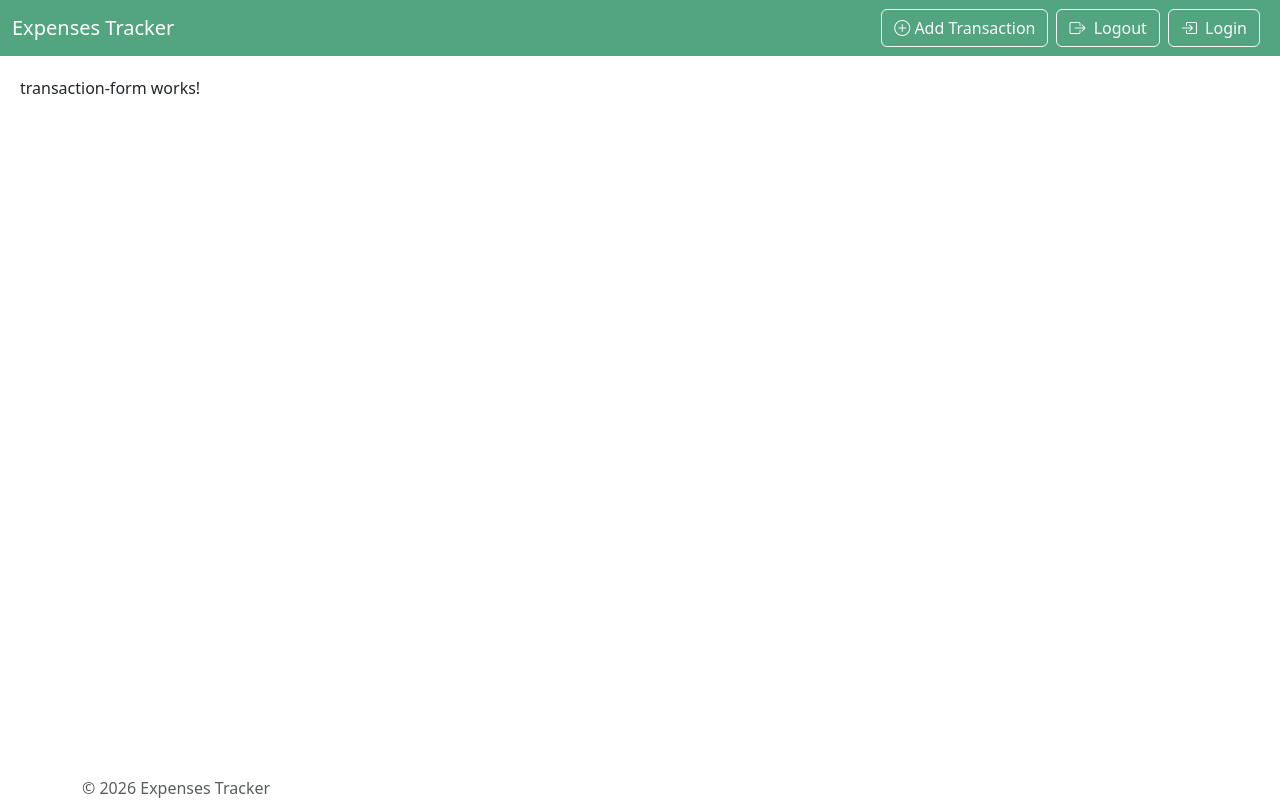
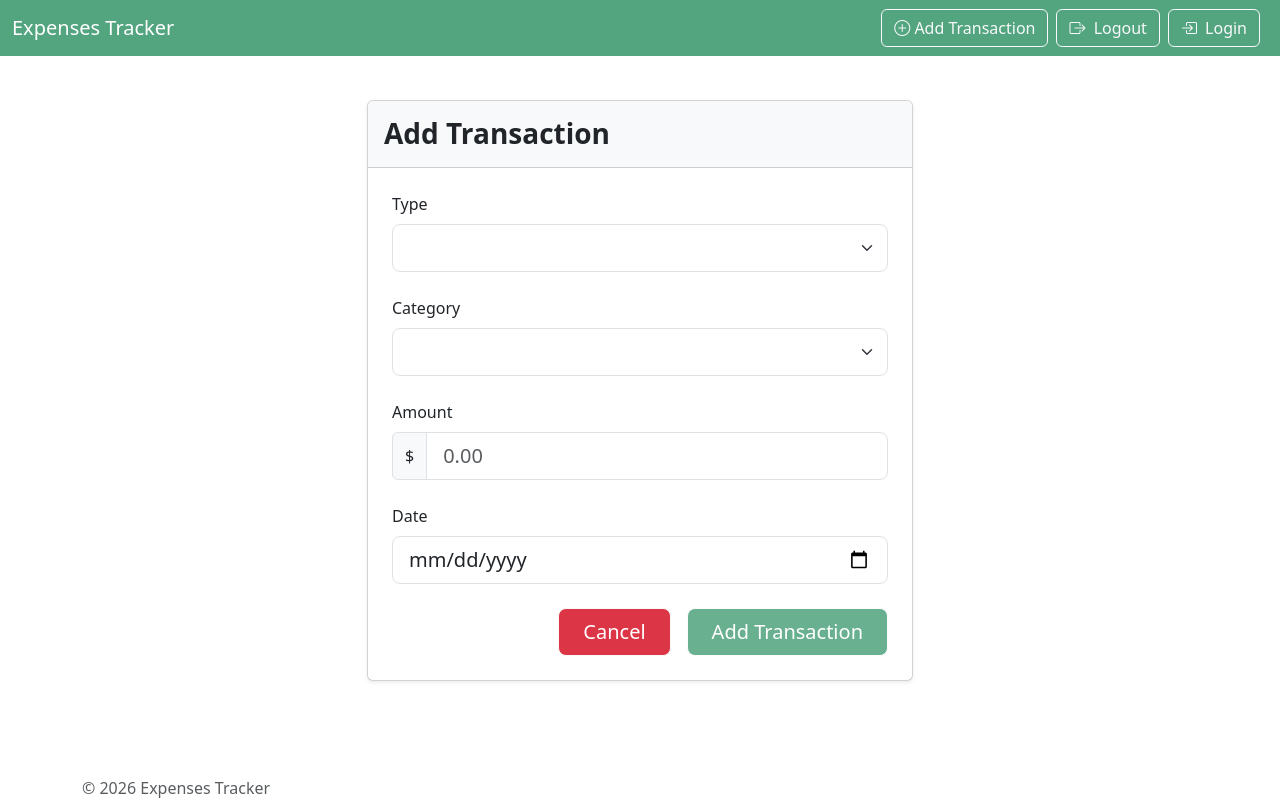
Before and after one commit to amineatm/Expenses, an Angular app in the folder Expenses.Client/: page /add in a window 1280 px wide. Built offline with nearby package versions, Linux system fonts and the light colour scheme.

Commit message:
creating form

```diff
--- a/Expenses.Client/src/app/components/transaction-form/transaction-form.html
+++ b/Expenses.Client/src/app/components/transaction-form/transaction-form.html
@@ -1 +1,59 @@
-<p>transaction-form works!</p>
+<div class="container py-4">
+    <div class="row justify-content-center">
+        <div class="col-md-8 col-lg-6">
+            <div class="card shadow-sm">
+                <div class="card-header bg-light py-3">
+                    <h3 class="card-title mb-0 fw-semibold">
+                        Add Transaction
+                    </h3>
+                </div>
+                <div class="card-body p-4">
+                    <form [formGroup]="transactionForm" (ngSubmit)="OnSubmit()">
+                        <div class="mb-4">
+                            <label for="type" class="form-label fw-medium">Type</label>
+                            <select class="form-select form-select-lg" id="type" formControlName="type"
+                                (change)="onTypeChange()">
+                                <option value="Expense">Expense</option>
+                                <option value="Income">Income</option>
+                            </select>
+                        </div>
+                        <div class="mb-4">
+                            <label for="category" class="form-label fw-medium">Category</label>
+                            <select class="form-select form-select-lg" id="category" formControlName="category">
+                                @for (category of availableCategories; track category) {
+                                <option [value]="category">
+                                    {{ category }}
+                                </option>
+                                }
+                            </select>
+                        </div>
+                        <div class="mb-4">
+                            <label for="amount" class="form-label fw-medium">Amount</label>
+                            <div class="input-group">
+                                <span class="input-group-text">$</span>
+                                <input type="number" class="form-control form-control-lg" formControlName="amount"
+                                    id="amount" placeholder="0.00">
+                            </div>
+
+                        </div>
+                        <div class="mb-4">
+                            <label for="createdAt" class="form-label fw-medium">Date</label>
+                            <input type="date" class="form-control form-control-lg" formControlName="createdAt"
+                                id="createdAt">
+                        </div>
+                        <div class="d-flex gap-3 justify-content-end mt-4">
+                            <button type="button" class="btn text-white btn-lg px-4  bg-danger  btn-light "
+                                (click)="cancel()">
+                                Cancel
+                            </button>
+                            <button type="submit" class="btn text-white btn-lg px-4 bg-success btn-light"
+                                [disabled]="!transactionForm.valid">
+                                Add Transaction
+                            </button>
+                        </div>
+                    </form>
+                </div>
+            </div>
+        </div>
+    </div>
+</div>
--- a/Expenses.Client/src/app/components/transaction-form/transaction-form.ts
+++ b/Expenses.Client/src/app/components/transaction-form/transaction-form.ts
@@ -1,11 +1,46 @@
-import { Component } from '@angular/core';
+import { Component, OnInit } from '@angular/core';
+import { FormBuilder, FormControl, FormGroup, ReactiveFormsModule, Validators } from '@angular/forms';
 
 @Component({
   selector: 'app-transaction-form',
-  imports: [],
+  imports: [ ReactiveFormsModule],
   templateUrl: './transaction-form.html',
   styleUrl: './transaction-form.css',
 })
-export class TransactionForm {
+export class TransactionForm implements OnInit {
+  transactionForm: FormGroup;
 
+  incomeCategories = [
+    'Salary', 'Freelance', 'Investment'
+  ];
+
+  ExpensesCategories = [
+    'Food', 'Transaportation', 'Entertainment'
+  ];
+
+  availableCategories: string[] = [];
+
+  constructor(private fb: FormBuilder) {
+    this.transactionForm = this.fb.group({
+      type: ['Expenses', Validators.required],
+      category: ['', Validators.required],
+      amount: ['', [Validators.min(0)]],
+      createdAt: [new Date(), Validators.required],
+    })
+  }
+  ngOnInit(): void {
+    const type = this.transactionForm.get('type')?.value;
+    this.availableCategories = type === 'Expenses' ? this.ExpensesCategories : this.incomeCategories;
+    this.transactionForm.patchValue({ category: '' })
+  }
+  onTypeChange() {
+
+  }
+
+  cancel() {
+
+  }
+  OnSubmit() {
+
+  }
 }
```
